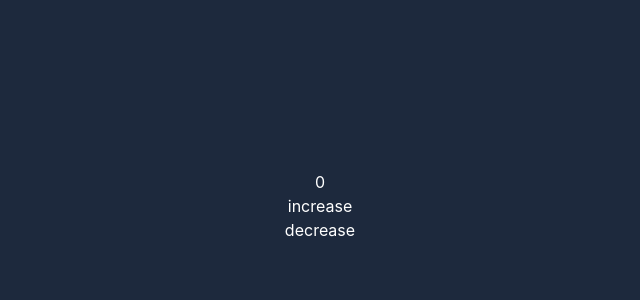
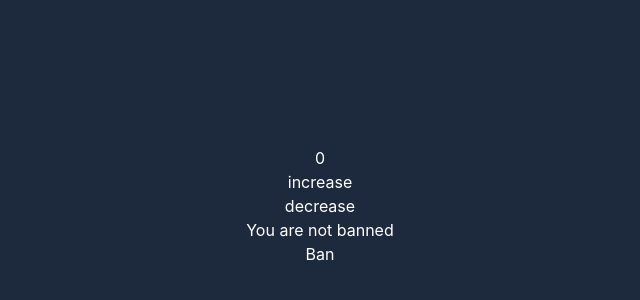
Before and after one commit to dipeshxhy/frontend-domination, a React (Vite) app: page / in a window 1280 px wide. Shown: the part 194-494 px from the top of the page, without its empty margins (320-960 px from the left). Built offline with nearby package versions, Linux system fonts and the light colour scheme.

Commit message:
basis use of useState learn

```diff
--- a/src/App.jsx
+++ b/src/App.jsx
@@ -24,6 +24,7 @@ const data = [{
 const App = () => {
   const [value,setValue] = useState(data)
   const [count,setCount] = useState(0)
+  const [isBanned,setIsBanned] = useState(false)
   const handleFollow = (id) => {
     setValue(prevValue =>
       prevValue.map(item =>
@@ -41,6 +42,9 @@ const App = () => {
      <button onClick={() => setCount(count + 1)}>increase</button>
      <button onClick={() => setCount(count - 1)}>decrease</button>
 
+     <h3>{isBanned ? 'You are banned' : 'You are not banned'}</h3>
+      <button onClick={() => setIsBanned(!isBanned)}>{isBanned ? 'Unban' : 'Ban'}</button>
+
     </div>
   )
 }
```
